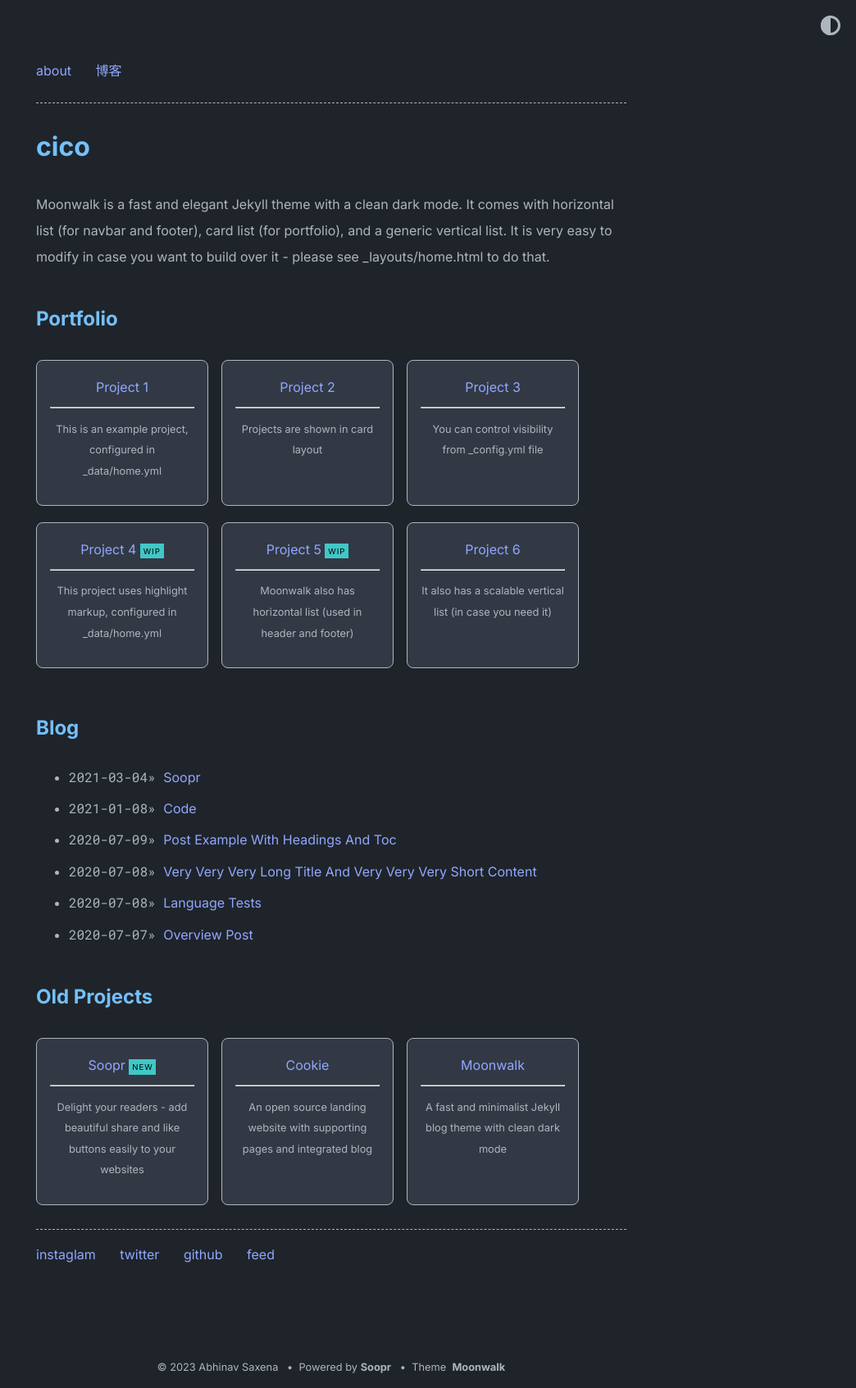
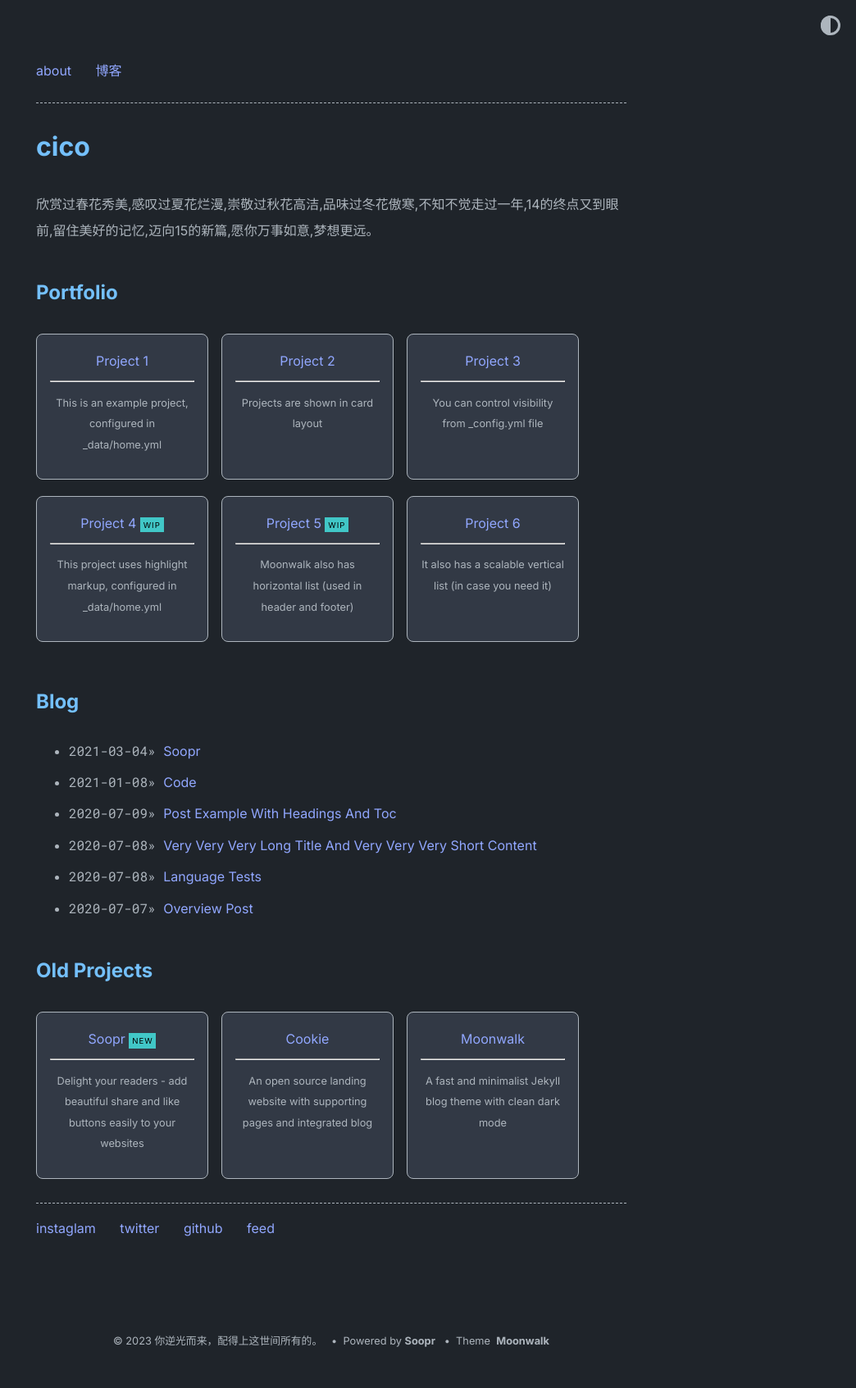
Before and after one commit to nuanyang938/Moonwalk, a Jekyll site: the page built from index.md, in a window 1280 px wide. Shown: the whole page at 82% size, without its empty margins (236-1280 px from the left). Built offline with Jekyll 4.4.1, drawn with Linux system fonts in a browser that asks for light colours; after the commit the page ends 1661 px from its top, so only the background shows below that.

Commit message:
Update _config.yml

```diff
--- a/_config.yml
+++ b/_config.yml
@@ -1,8 +1,8 @@
 title: cico
-author: Abhinav Saxena
+author: 你逆光而来，配得上这世间所有的。
 url: https://blog.cico.ren # root address of the site
 description: > # description of the site (multiple lines allowed)
-  Moonwalk is a fast and elegant Jekyll theme with a clean dark mode. It comes with horizontal list (for navbar and footer), card list (for portfolio), and a generic vertical list. It is very easy to modify in case you want to build over it - please see _layouts/home.html to do that.
+  欣赏过春花秀美,感叹过夏花烂漫,崇敬过秋花高洁,品味过冬花傲寒,不知不觉走过一年,14的终点又到眼前,留住美好的记忆,迈向15的新篇,愿你万事如意,梦想更远。
 
 permalink: /:slug
 
```
